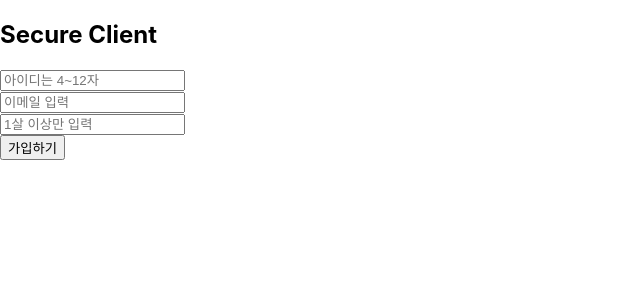
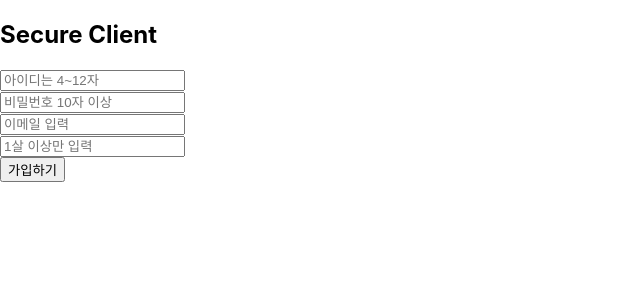
Before and after one commit to sjlimiei25/8_React, a React (Create React App) app in the folder secure-client/: page / in a window 1280 px wide. Shown: the top 300 px of the page, without its empty margins (0-640 px from the left). Built offline with nearby package versions, Linux system fonts and the light colour scheme.

Commit message:
비밀번호 입력 추가

```diff
--- a/secure-client/src/components/JoinForm.jsx
+++ b/secure-client/src/components/JoinForm.jsx
@@ -27,6 +27,8 @@ import { zodResolver } from '@hookform/resolvers/zod';
 // 입력값 검증 항목 정의
 const validRules = z.object({
   userId: z.string().min(4, "4자 이상 입력하세요.").max(12, "12자 이하로 입력하세요."),
+  userPwd: z.string().min(10, "비밀번호는 10자 이상 입력하세요.")
+                     .regex(/^(?=.*[a-z])(?=.*[A-Z])(?=.*\d)(?=.*[!@#$%^*()_\-+=])[A-Za-z\d!@#$%^*()_\-+=]*$/, "영문, 숫자, 특수문자를 포함하여 입력하세요."),
   email: z.email("올바른 이메일 형식으로 입력하세요."),
   age: z.coerce.number().min(1, "1 이상으로 입력하세요.")
 });
@@ -66,6 +68,12 @@ function JoinForm() {
       <input type="text" placeholder='아이디는 4~12자' {...register('userId')} />
       { errors.userId && <span style={errorStyle}>{errors.userId.message}</span> }
       <br/>
+
+      {/* 비밀번호 입력 */}
+      <input type="password" placeholder='비밀번호 10자 이상' {...register('userPwd')} />
+      { errors.userPwd && <span style={errorStyle}>{errors.userPwd.message}</span> }
+      <br/>
+
       {/* 이메일 입력 */}
       <input type="text" placeholder='이메일 입력' {...register('email')} />
       { errors.email && <span style={errorStyle}>{errors.email.message}</span> }
```
